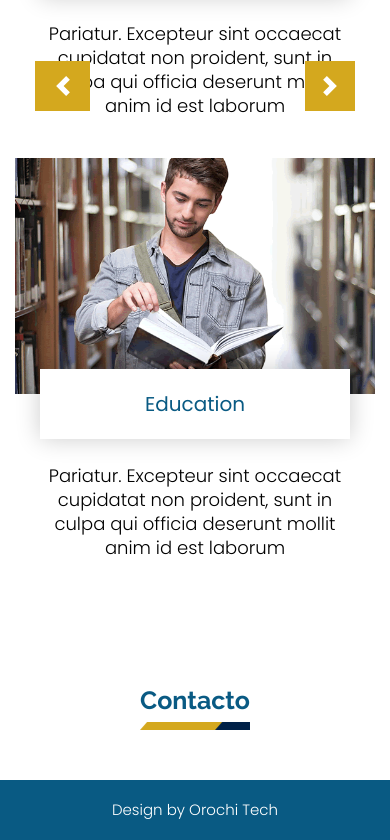
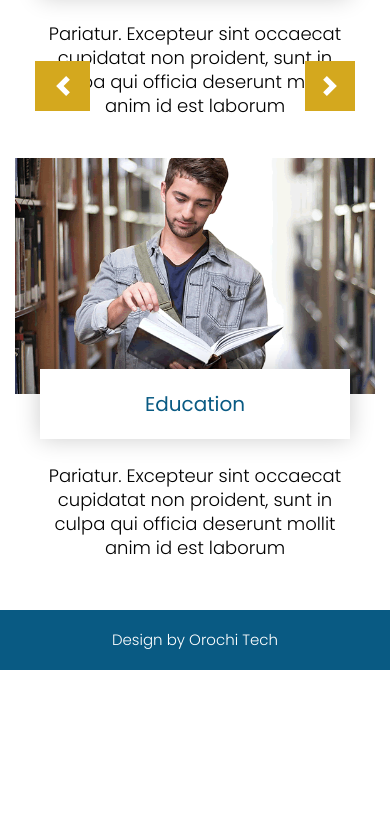
Before and after one commit to eodcs0220/Inventario, a plain HTML site: page index.html in a window 390 px wide. Shown: the part 4209-5049 px from the top of the page. After the commit the page ends 4879 px from the top, so only its background shows below. Drawn offline with Linux system fonts and the light colour scheme.

Commit message:
Update index.html

```diff
--- a/index.html
+++ b/index.html
@@ -327,21 +327,7 @@
            </div>
         </div>
 	<!-- end section -->
-	<!-- section -->
-    <div class="section layout_padding padding_bottom-0">
-        <div class="container">
-            <div class="row">
-                <div class="col-md-12">
-                    <div class="full">
-                        <div class="heading_main text_align_center">
-						   <h2><span>Contacto</span></h2>
-                        </div>
-					  </div>
-                </div>
-			  </div>
-           </div>
-        </div>
-	<!-- end section -->
+
 
 
 
```
